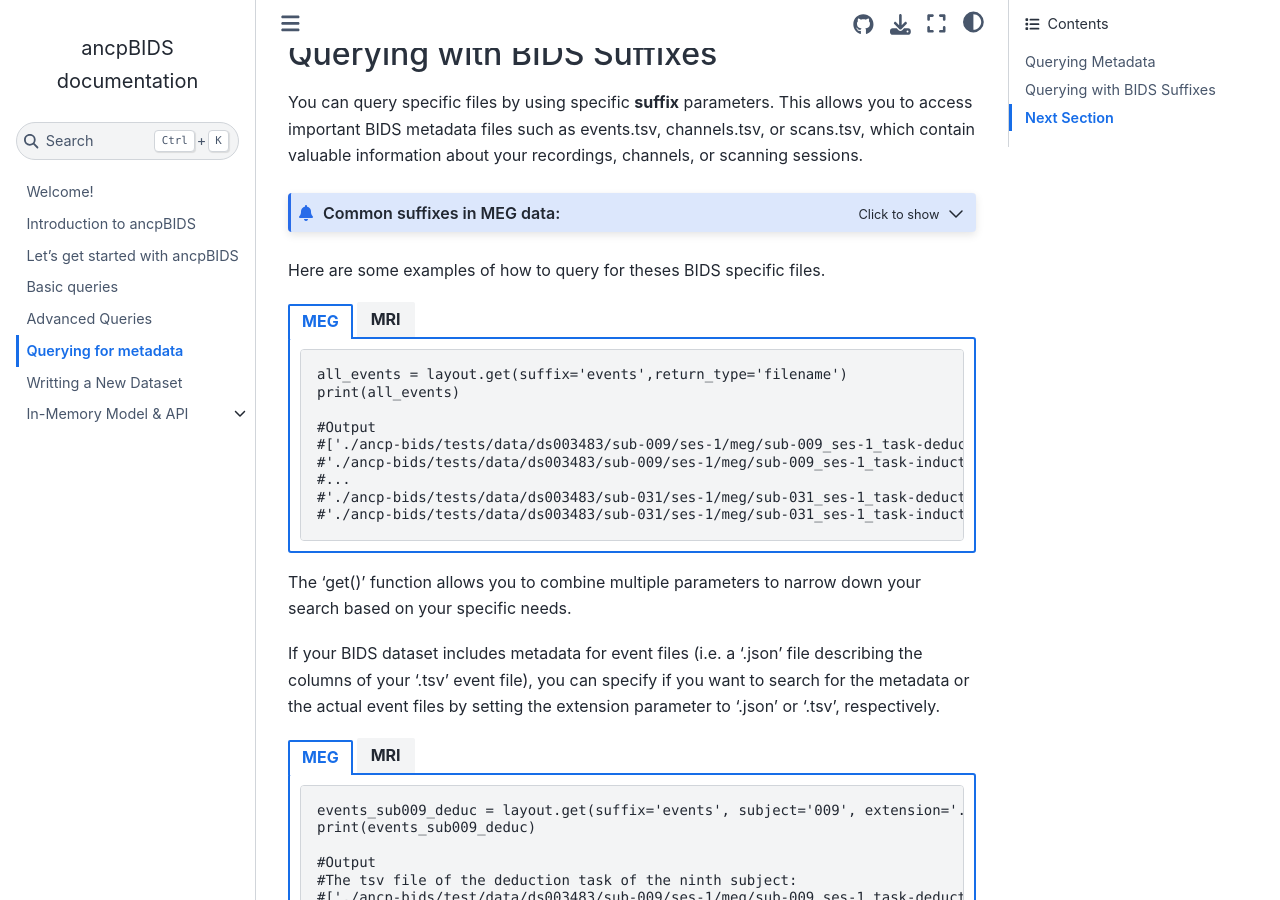
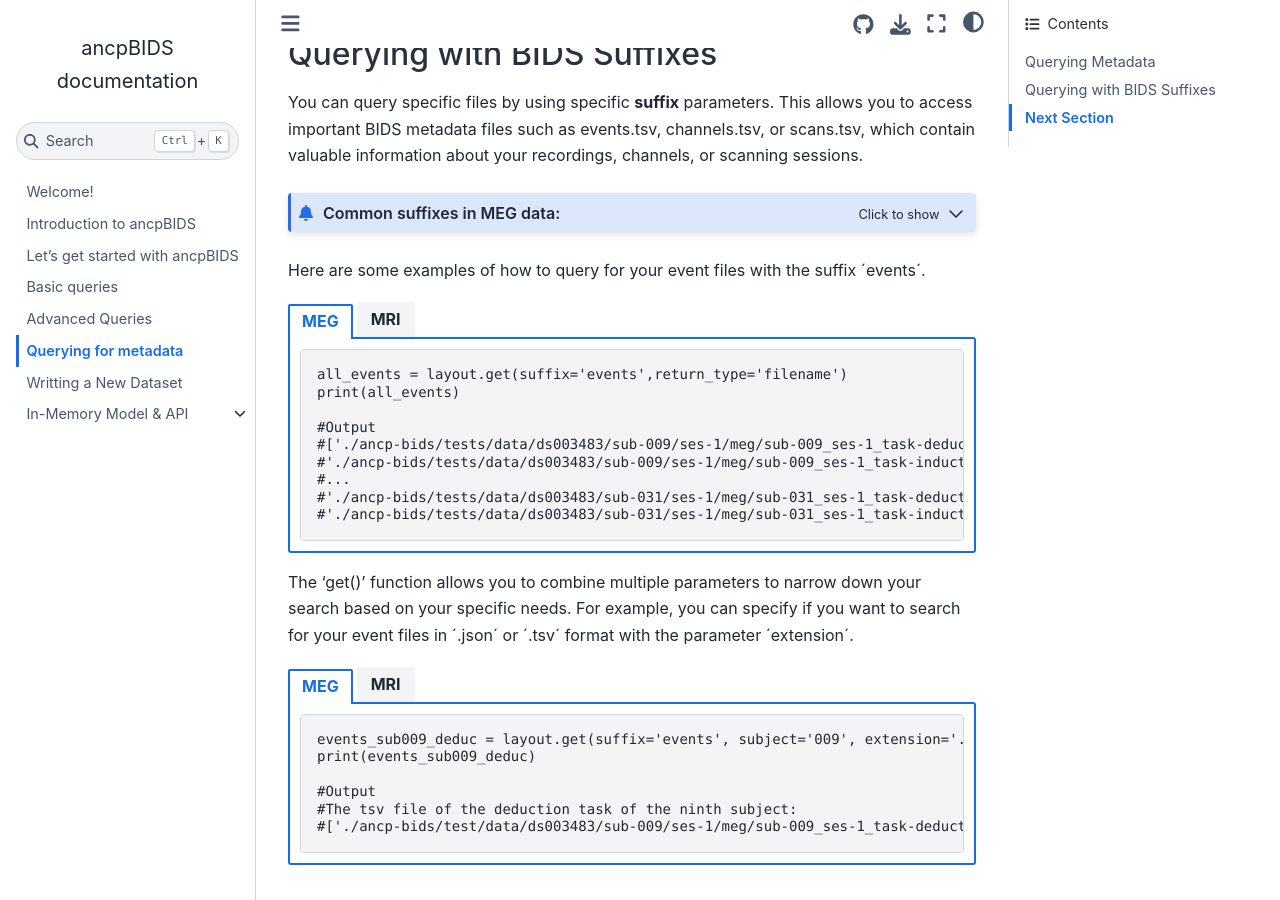
Before and after one commit to alexisbaxman/ancpbids_documentation, a Jupyter Book: the page built from book/metadata.md, in a window 1280 px wide and 900 px high, scrolled down 843 px. Built offline with Jupyter Book 1.0.4 settings and Sphinx 7.4.7 and the Sphinx Book theme 1.1.4, drawn with Linux system fonts in a browser that asks for light colours.

Commit message:
Update metadata.md

`````diff
--- a/book/metadata.md
+++ b/book/metadata.md
@@ -62,7 +62,7 @@ You can query specific files by using specific **suffix** parameters. This allow
 
 ```
 
-Here are some examples of how to query for theses BIDS specific files.
+Here are some examples of how to query for your event files with the suffix ´events´.
 
 
 ````{tab-set}
@@ -90,9 +90,7 @@ Here are some examples of how to query for theses BIDS specific files.
 ```
 ````
 
-The 'get()' function allows you to combine multiple parameters to narrow down your search based on your specific needs.
-
-If your BIDS dataset includes metadata for event files (i.e. a '.json' file describing the columns of your '.tsv' event file), you can specify if you want to search for the metadata or the actual event files by setting the extension parameter to '.json' or '.tsv', respectively.
+The 'get()' function allows you to combine multiple parameters to narrow down your search based on your specific needs.  For example, you can specify if you want to search for your event files in ´.json´ or ´.tsv´ format with the parameter ´extension´.
 
 
 ````{tab-set}
`````
